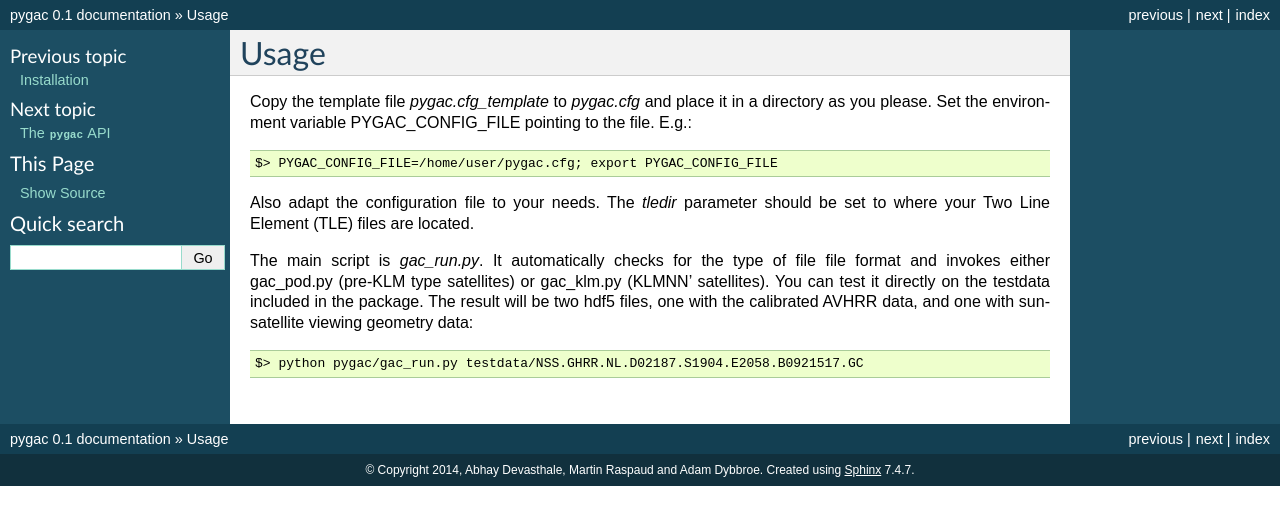
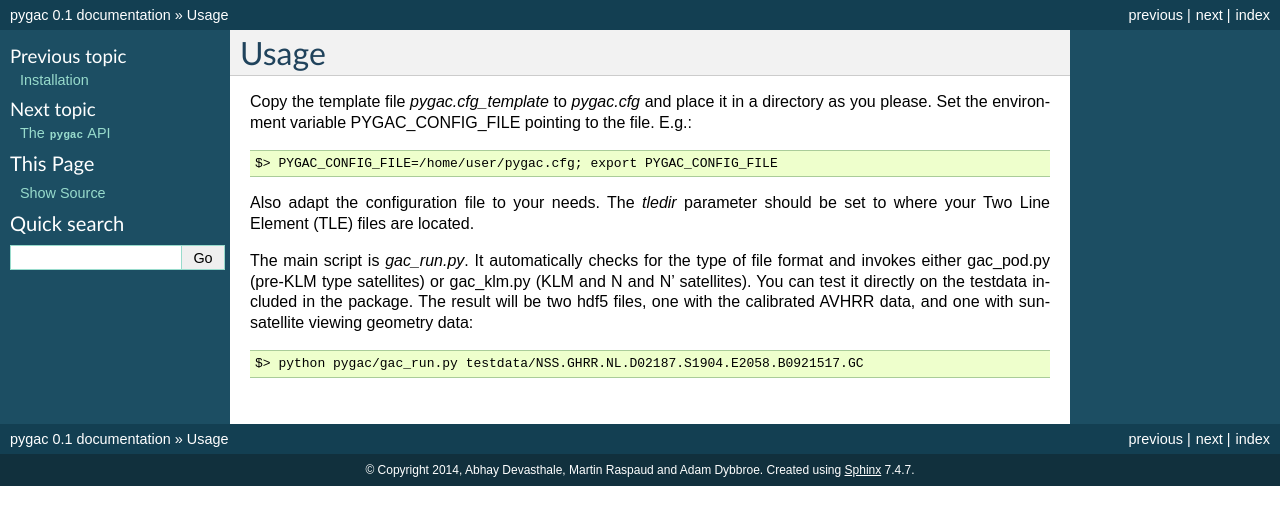
Before and after one commit to pytroll/pygac, a Sphinx documentation site: the page built from doc/source/usage.rst, in a window 1280 px wide. Shown: the top 525 px of the page. Built offline with Sphinx 7.4.7, drawn with Linux system fonts in a browser that asks for light colours.

Commit message:
Minor editorial

```diff
--- a/doc/source/usage.rst
+++ b/doc/source/usage.rst
@@ -11,8 +11,8 @@ Also adapt the configuration file to your needs. The *tledir* parameter should
 be set to where your Two Line Element (TLE) files are located.
 
 The main script is *gac_run.py*. It automatically checks for the type of file
-file format and invokes either gac_pod.py (pre-KLM type satellites) or
-gac_klm.py (KLMNN' satellites). You can test it directly on the testdata
+format and invokes either gac_pod.py (pre-KLM type satellites) or gac_klm.py
+(KLM and N and N' satellites). You can test it directly on the testdata
 included in the package. The result will be two hdf5 files, one with the
 calibrated AVHRR data, and one with sun-satellite viewing geometry data::
 
```
